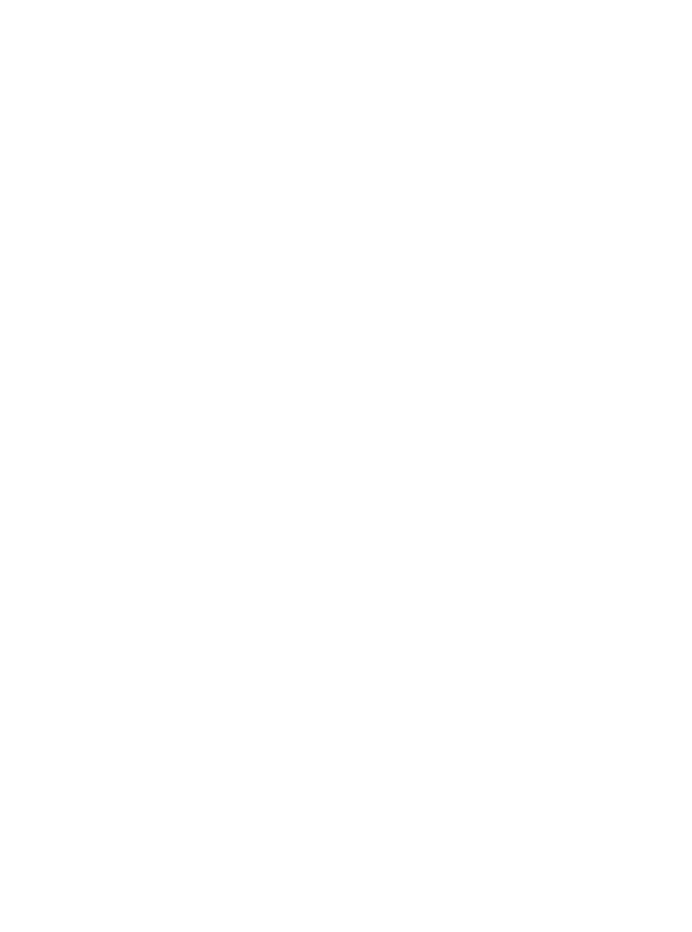
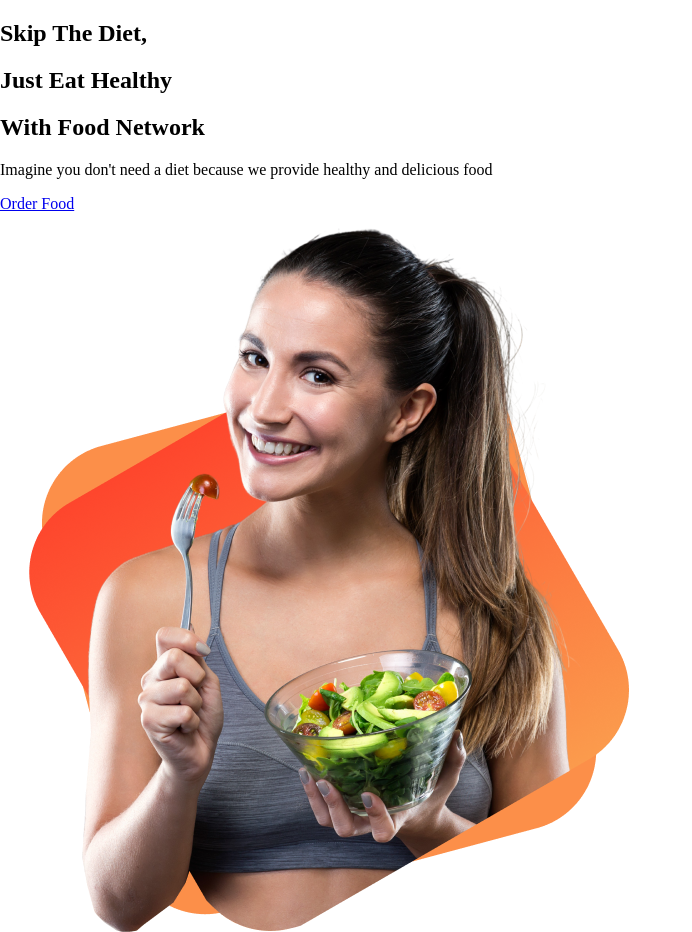
Before and after one commit to azimafnaan/Food-Folio, a plain HTML site: page index.html in a window 1280 px wide. Shown: the whole page, without its empty margins (0-692 px from the left). Before the commit the page ends 800 px from the top, so only its background shows below. Drawn offline with Linux system fonts and the light colour scheme.

Commit message:
Added top section html structure

```diff
--- a/index.html
+++ b/index.html
@@ -9,6 +9,17 @@
     <title>Food Folio</title>
 </head>
 <body>
-
+    <section class="top-banner-img flexible-display">
+        <div class="half-width-size">
+           <h1> <span class="skip-color"> Skip </span>The Diet,</h1>
+           <h1>Just Eat Healthy</h1>
+            <h1>With Food Network</h1>
+            <p>Imagine you don't need a diet because we provide healthy and delicious food</p>
+            <a href="#">Order Food</a>
+        </div>
+        <div class="half-width-size">
+            <img src="images/Group 8425.png" alt="">
+        </div>
+    </section>
 </body>
 </html>
--- a/style.css
+++ b/style.css
@@ -0,0 +1,13 @@
+body {
+  margin: 0;
+  padding: 0;
+}
+
+.top-banner-img {
+}
+.flexible-display {
+}
+.half-width-size {
+}
+.skip-color {
+}
```
Also changed, not shown: images/Group 8425.png (added), images/Person Image.png (added).
